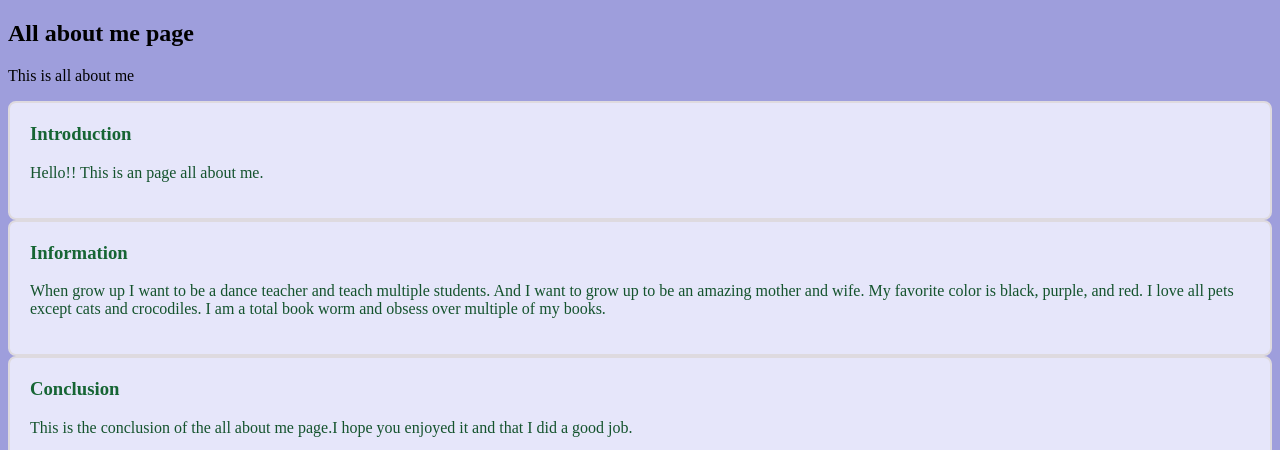
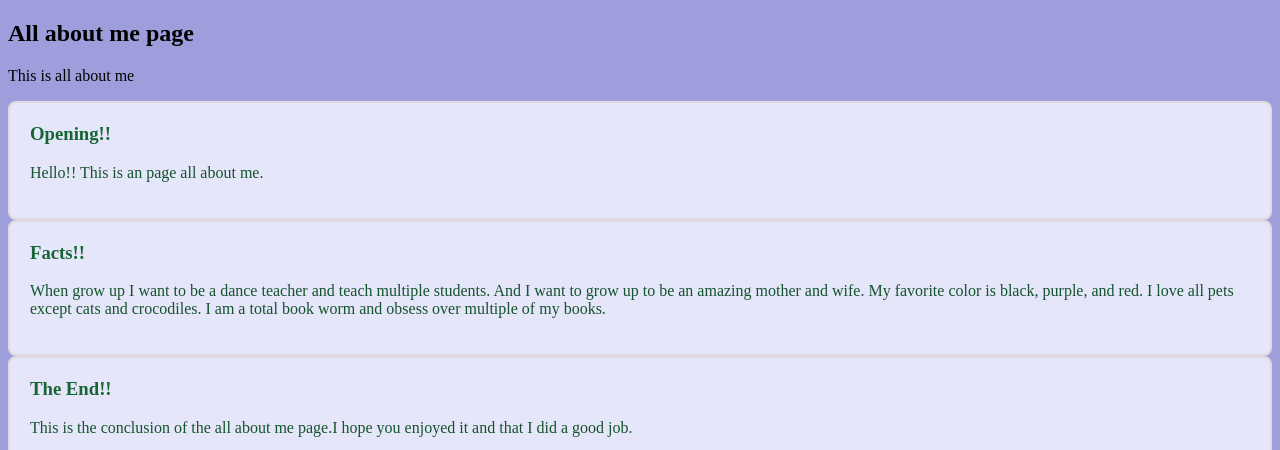
Before and after one commit to BraxtynC/About-me, a plain HTML site: page index.html in a window 1280 px wide. Shown: the top 450 px of the page. Drawn offline with Linux system fonts and the light colour scheme.

Commit message:
Changed name of project-box.

```diff
--- a/index.html
+++ b/index.html
@@ -15,17 +15,17 @@
         <div class="project-contaniner">
 
             <div class="project-box">
-               <h3>Introduction</h3>
+               <h3>Opening!!</h3>
                <p>Hello!! This is an page all about me.</p>
             </div>
 
             <div class="project-box">
-               <h3>Information</h3>
+               <h3>Facts!!</h3>
                <p>When grow up I want to be a dance teacher and teach multiple students. And I want to grow up to be an amazing mother and wife. My favorite color is black, purple, and red. I love all pets except cats and crocodiles. I am a total book worm and obsess over multiple of my books.</p>
             </div>
 
             <div class="project-box">
-               <h3>Conclusion</h3>
+               <h3>The End!!</h3>
                <p>This is the conclusion of the all about me page.I hope you enjoyed it and that I did a good job.</p>
             </div>
 
```
